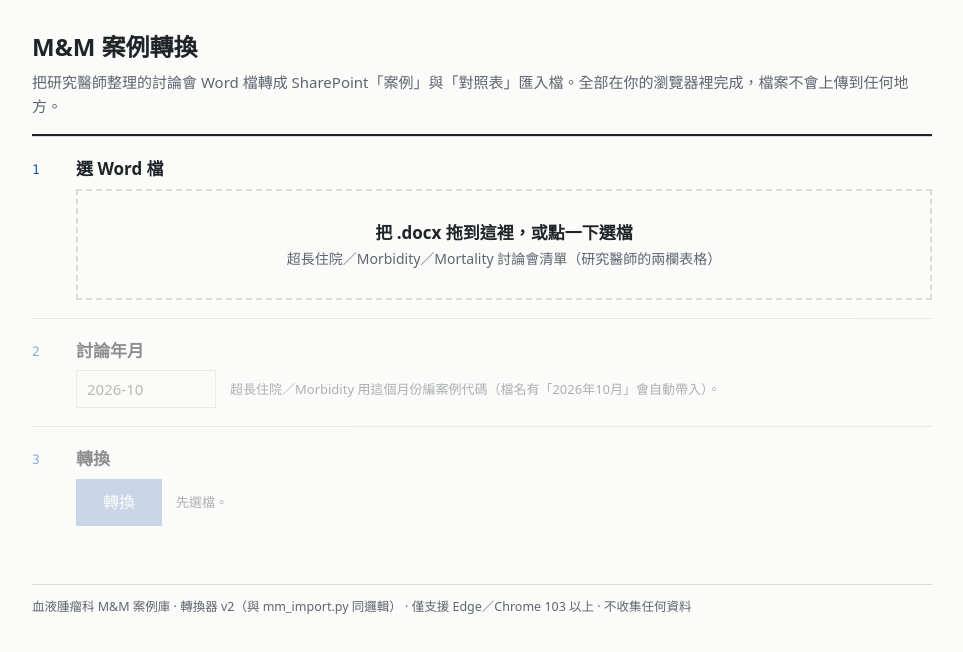
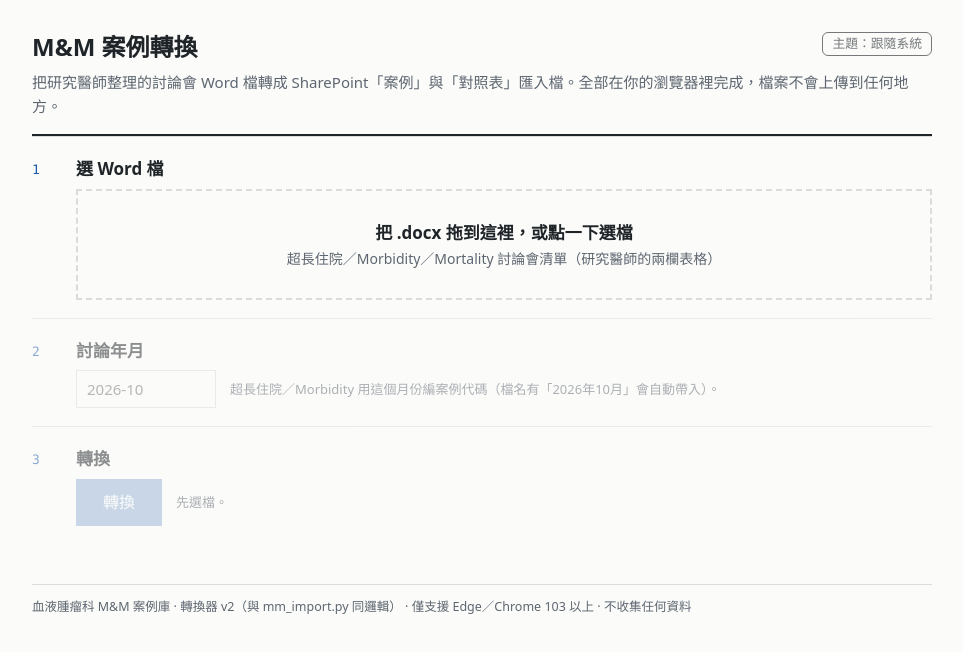
Before and after one commit to jnynlin/hemonc-mm, a plain HTML site: page mm_convert.html in a window 1280 px wide. Shown: the whole page, without its empty margins (158-1121 px from the left). Drawn offline with Linux system fonts and the light colour scheme.

Commit message:
theme.js：三態主題切換（跟隨系統／深／淺），四頁共用；轉換器與入口補 data-theme
Co-Authored-By: Claude Fable 5.1 <noreply@anthropic.com>

```diff
--- a/mm_convert.html
+++ b/mm_convert.html
@@ -8,7 +8,8 @@
 <style>
 :root{--bg:#fbfbf9;--fg:#1f2428;--muted:#5d6670;--line:#d9ddd6;--soft:#eef0ea;--accent:#1c5cab;--accent-soft:#e3ecf8;--ok:#2e7d4f;--ok-soft:#e2f1e7;--bad:#b4322e;--bad-soft:#f9e3e1;--warn:#a86a00;--warn-soft:#fbefd4;
  --sans:system-ui,-apple-system,"Noto Sans TC","PingFang TC","Microsoft JhengHei",sans-serif;--mono:ui-monospace,Menlo,Consolas,monospace}
-@media (prefers-color-scheme:dark){:root{--bg:#15181b;--fg:#e6e8e3;--muted:#9aa3ab;--line:#333a40;--soft:#1e2328;--accent:#7fb0ee;--accent-soft:#1d2a3c;--ok:#6fcf97;--ok-soft:#173224;--bad:#ef8a86;--bad-soft:#3d1c1b;--warn:#e6b35a;--warn-soft:#3a2d12;color-scheme:dark}}
+@media (prefers-color-scheme:dark){:root:not([data-theme="light"]){--bg:#15181b;--fg:#e6e8e3;--muted:#9aa3ab;--line:#333a40;--soft:#1e2328;--accent:#7fb0ee;--accent-soft:#1d2a3c;--ok:#6fcf97;--ok-soft:#173224;--bad:#ef8a86;--bad-soft:#3d1c1b;--warn:#e6b35a;--warn-soft:#3a2d12;color-scheme:dark}}
+:root[data-theme="dark"]{--bg:#15181b;--fg:#e6e8e3;--muted:#9aa3ab;--line:#333a40;--soft:#1e2328;--accent:#7fb0ee;--accent-soft:#1d2a3c;--ok:#6fcf97;--ok-soft:#173224;--bad:#ef8a86;--bad-soft:#3d1c1b;--warn:#e6b35a;--warn-soft:#3a2d12;color-scheme:dark}
 *{box-sizing:border-box}
 body{margin:0;background:var(--bg);color:var(--fg);font:15px/1.6 var(--sans);padding:0 16px 48px}
 .wrap{max-width:900px;margin:0 auto}
@@ -59,6 +60,7 @@ details{margin:14px 0}summary{cursor:pointer;color:var(--accent)}
 footer{margin-top:40px;padding-top:12px;border-top:1px solid var(--line);font-size:12.5px;color:var(--muted)}
 [hidden]{display:none!important}
 </style>
+<script src="theme.js"></script>
 </head>
 <body>
 <div class="wrap">
--- /dev/null
+++ b/theme.js
@@ -0,0 +1,31 @@
+/* hemonc-mm theme.js — 主題切換（跟隨系統 → 深色 → 淺色 → 跟隨系統）
+   放在 <head> 的樣式表之後、不加 defer：第一次繪製前就設好 data-theme，不閃爍。
+   - 跟隨系統時不寫 localStorage，作業系統換主題會即時跟著變（matchMedia change）
+   - 另一個分頁切了主題，這頁同步（storage 事件）
+   - 按鈕由這支程式自己長出來：儀表板放進 #nav，其餘頁放 h1 右側；頁面不用加任何標記
+   - 只用於 github.io／本機檔；claude.ai artifact 版由 viewer 自己管 data-theme，不要載入這支
+   出處：Antigravity 初稿（2026-11-14）→ Claude 改為三態、即時跟隨、跨分頁、無 emoji */
+(() => {
+  const KEY = 'hemonc-mm-theme', root = document.documentElement, mq = matchMedia('(prefers-color-scheme: dark)');
+  const NAME = { auto: '跟隨系統', light: '淺色', dark: '深色' }, NEXT = { auto: 'dark', dark: 'light', light: 'auto' };
+  let btn = null;
+  const pref = () => { try { const v = localStorage.getItem(KEY); if (v === 'dark' || v === 'light') return v; } catch (_) {} return 'auto'; };
+  const apply = () => {
+    const p = pref(), t = p === 'auto' ? (mq.matches ? 'dark' : 'light') : p;
+    root.dataset.theme = t;
+    if (btn) { btn.textContent = '主題：' + NAME[p]; btn.title = btn.ariaLabel = `目前${NAME[p]}，按一下換成${NAME[NEXT[p]]}`; btn.setAttribute('aria-label', btn.title); }
+  };
+  apply();
+  mq.addEventListener('change', apply);
+  addEventListener('storage', e => { if (e.key === KEY) apply(); });
+  addEventListener('DOMContentLoaded', () => {
+    const nav = document.getElementById('nav'), h1 = document.querySelector('h1');
+    const host = nav || h1; if (!host) return;
+    const st = document.createElement('style');
+    st.textContent = '.theme-toggle{font:inherit;font-size:.8rem;line-height:1.4;background:none;border:1px solid currentColor;border-radius:6px;padding:2px 9px;color:inherit;opacity:.6;cursor:pointer;margin-left:10px;white-space:nowrap}.theme-toggle:hover,.theme-toggle:focus-visible{opacity:1}h1 .theme-toggle{float:right;font-weight:400;margin-top:.35em}@media print{.theme-toggle{display:none}}';
+    document.head.appendChild(st);
+    btn = document.createElement('button'); btn.type = 'button'; btn.id = 'theme-toggle'; btn.className = 'theme-toggle';
+    btn.addEventListener('click', () => { const n = NEXT[pref()]; try { n === 'auto' ? localStorage.removeItem(KEY) : localStorage.setItem(KEY, n); } catch (_) {} apply(); });
+    host.appendChild(btn); apply();
+  });
+})();
```
Also changed, not shown: handbook.html (+1 -1 lines), index.html (+3 -1 lines), mm_dashboard.html (+1 -0 lines), 1 other file.
